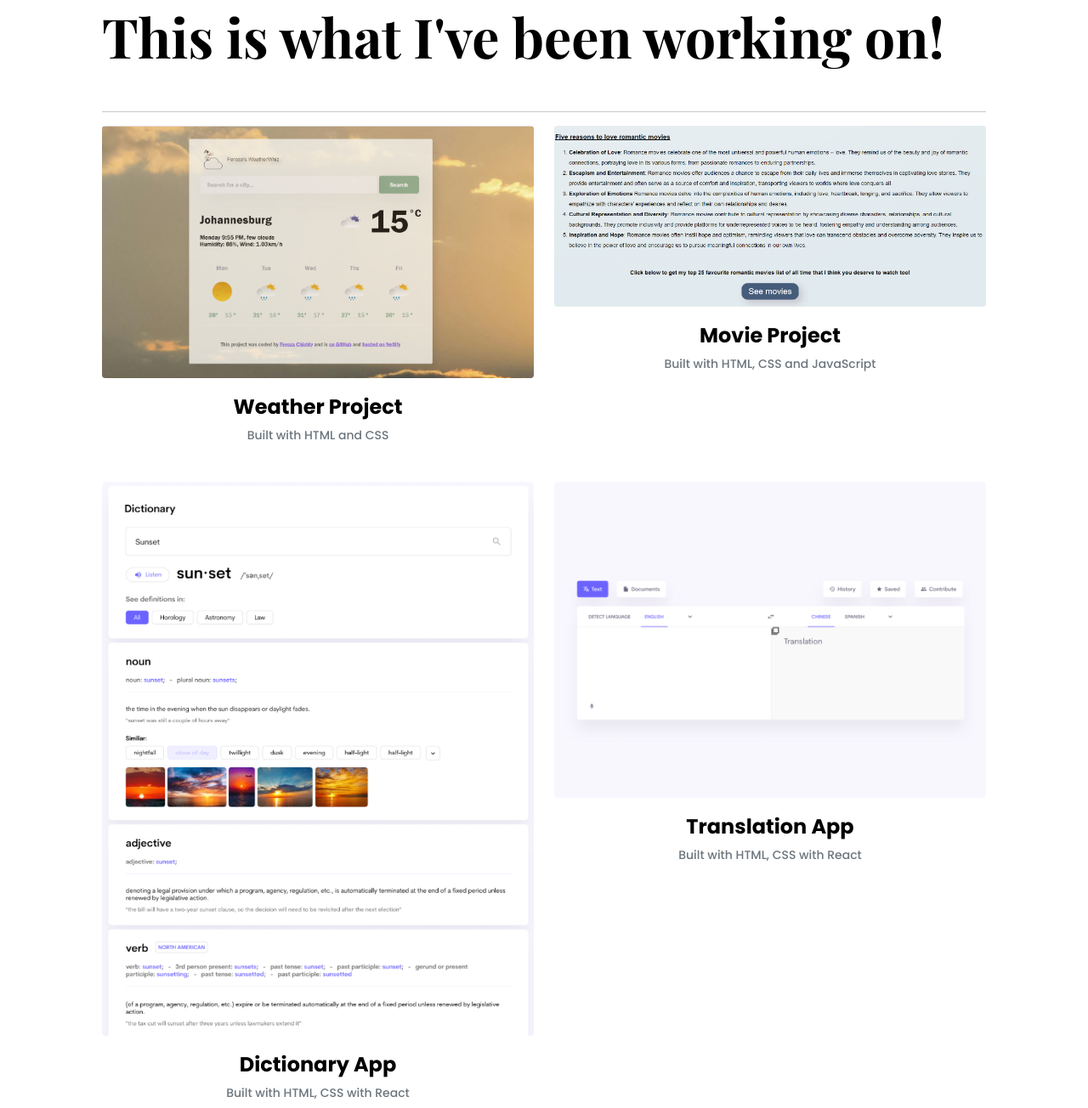
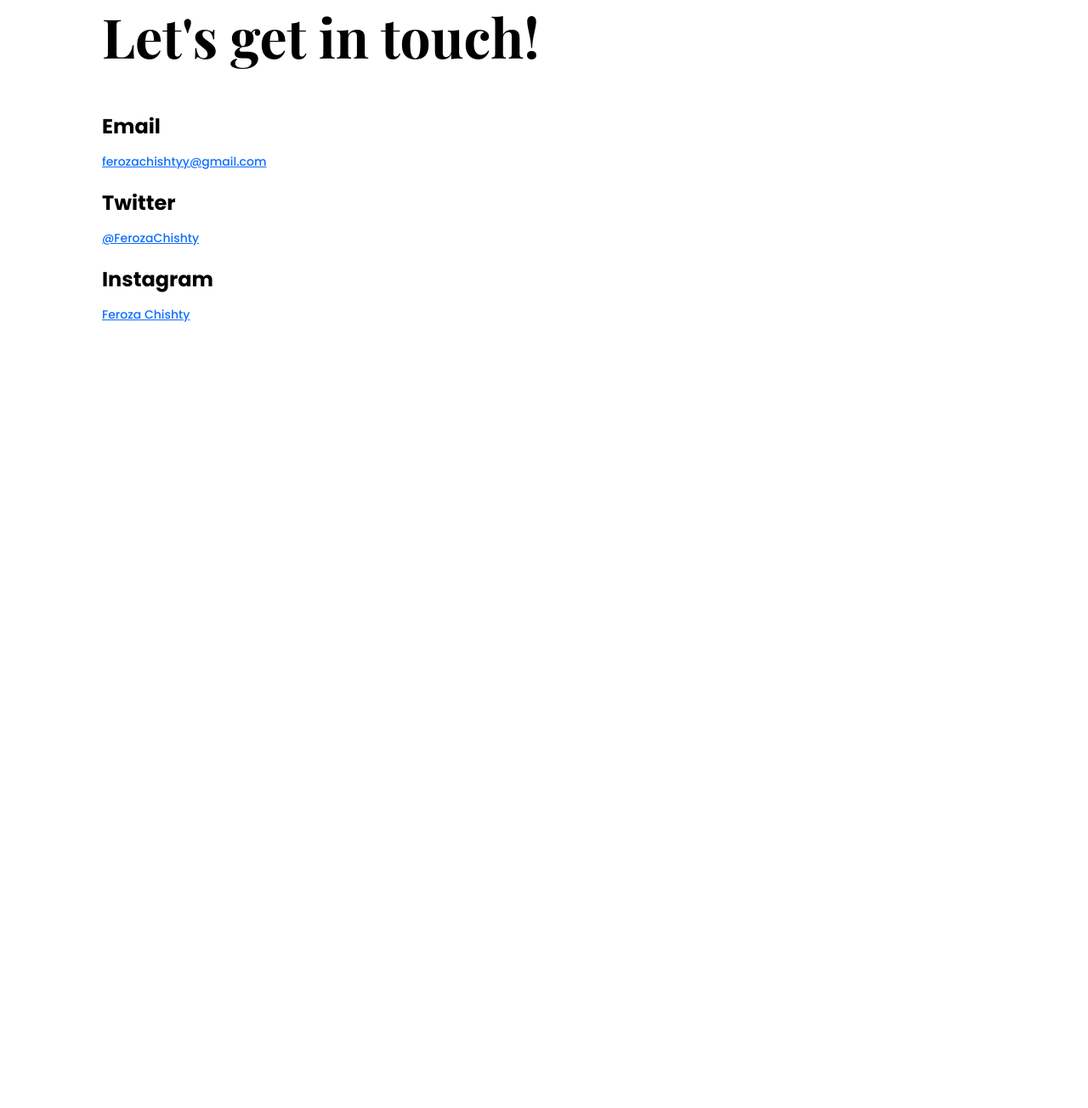
Before and after one commit to FerozaC/Portfolio-Website, a plain HTML site: page contact.html in a window 1280 px wide. Shown: the part 187-1491 px from the top of the page at 85% size. After the commit the page ends 800 px from the top, so only its background shows below. Drawn offline with nearby package versions, Linux system fonts and the light colour scheme.

Commit message:
made necessary adjustments

```diff
--- a/work.html
+++ b/contact.html
@@ -38,46 +38,31 @@
   </head>
 
 
-<body>
+
+  <body>
 
 
-<div class="content-container container">
-    <div class="content">
-      <h1 class="mb-5">This is what I've been working on!</h1>
-<hr/>
-      <div class="row">
-        <div class="col-md-6 mb-4">
-          <img src="/images/Screenshot 2024-03-18 225434.png" class="img-fluid mb-3 rounded" alt="">
-          <h3 class="text-center m-0">Weather Project</h3>
-          <p class="text-center text-muted">Built with HTML and CSS</p>
-        </div>
-        <div class="col-md-6 mb-4">
-          <img src="images/movies.png" class="img-fluid mb-3 rounded" alt="">
-          <h3 class="text-center m-0">Movie Project</h3>
-          <p class="text-center text-muted">
-            Built with HTML, CSS and JavaScript
+    <div class="content-container container">
+        <div class="content">
+          <h1 class="mb-5">Let's get in touch!</h1>
+          <h3>Email</h3>
+          <p>
+            <a href="mailto:ferozachishtyy@gmail.com"> ferozachishtyy@gmail.com </a>
           </p>
-        </div>
-        <div class="col-md-6 mb-4">
-          <img src="/images/dictionary.png" class="img-fluid mb-3 rounded" alt="">
-          <h3 class="text-center m-0">Dictionary App</h3>
-          <p class="text-center text-muted">
-            Built with HTML, CSS with React
+          <h3>Twitter</h3>
+          <p>
+            <a href="https://www.twitter.com/ferozachishty" target="_blank">
+              @FerozaChishty
+            </a>
           </p>
-        </div>
-        <div class="col-md-6 mb-4">
-          <img src="/images/translation.png" class="img-fluid mb-3 rounded" alt="">
-          <h3 class="text-center m-0">Translation App</h3>
-          <p class="text-center text-muted">
-            Built with HTML, CSS with React
+          <h3>Instagram</h3>
+          <p>
+            <a href="https://www.instagram.com/Ferozachishty" target="_blank">
+              Feroza Chishty
+            </a>
           </p>
         </div>
       </div>
-    </div>
-  </div>
 
-  <div class="illustration">
-    <img src="/images/htmlcssjs illustration.svg" width="200" class="img-fluid">
-  </div>
-  <br/>
+
   </body>
--- a/styles.css
+++ b/styles.css
@@ -133,6 +133,7 @@
 
   .illustration .bottom {
   text-align: center;
+
   }
   footer {
     text-align: center;
```
Also changed, not shown: about.html (+1 -1 lines).
